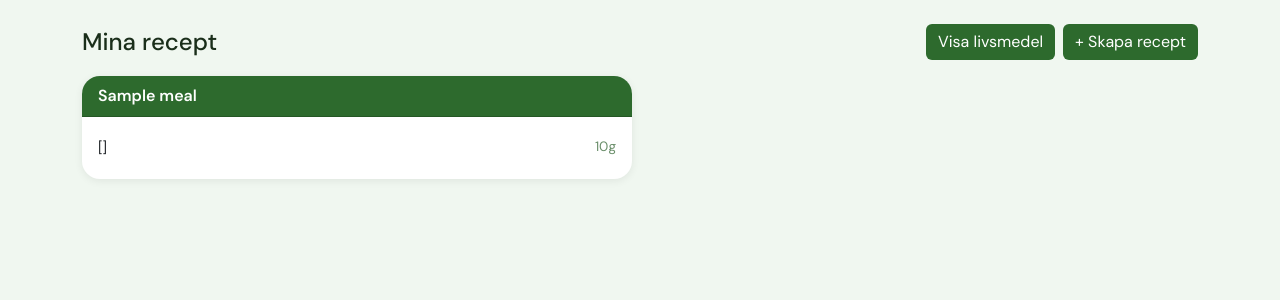
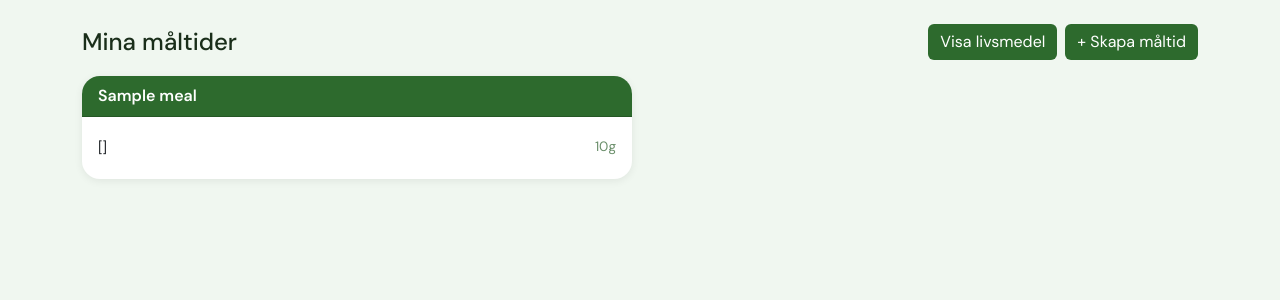
Before and after one commit to Lindbergviktor/MacroPW, a Flask app: template templates/meals.html in a window 1280 px wide. Shown: the part 56-356 px from the top of the page. Run offline with Flask 3, Linux system fonts and the light colour scheme; the template is opened without the code that fills it: most values are stand-ins (such as "Sample title", 1, 10 or a date in 2020); parts of the project's set-up code (start-up, migrations or seed data) failed here and were passed over; some libraries are stand-ins or nearby versions.

Commit message:
ändrade recept till måltid

```diff
--- a/templates/meals.html
+++ b/templates/meals.html
@@ -98,10 +98,10 @@
       {% endwith %}
 
       <div class="d-flex justify-content-between align-items-center mb-3">
-        <h4 class="mb-0">Mina recept</h4>
+        <h4 class="mb-0">Mina måltider</h4>
         <div class="d-flex gap-2">
           <a href="{{ url_for('foods') }}" class="btn btn-green">Visa livsmedel</a>
-          <button type="button" class="btn btn-green" data-bs-toggle="modal" data-bs-target="#createMealModal">+ Skapa recept</button>
+          <button type="button" class="btn btn-green" data-bs-toggle="modal" data-bs-target="#createMealModal">+ Skapa måltid</button>
         </div>
       </div>
 
@@ -130,7 +130,7 @@
         <div class="modal-content">
 
           <div class="modal-header" style="background-color: var(--green-dark);">
-            <h5 class="modal-title text-white" id="createMealModalLabel">Skapa recept</h5>
+            <h5 class="modal-title text-white" id="createMealModalLabel">Skapa måltid</h5>
             <button type="button" class="btn-close btn-close-white" data-bs-dismiss="modal" aria-label="Close"></button>
           </div>
 
@@ -138,7 +138,7 @@
             <form method="POST" action="{{ url_for('add_meal') }}">
 
               <div class="mb-3">
-                <label class="form-label">Namn på recept</label>
+                <label class="form-label">Namn på måltid</label>
                 <input type="text" class="form-control" name="meal_name" required>
               </div>
 
@@ -163,7 +163,7 @@
                 + Lägg till ingrediens
               </button>
 
-              <button type="submit" class="btn btn-green w-100">Spara recept</button>
+              <button type="submit" class="btn btn-green w-100">Spara måltid</button>
             </form>
           </div>
 
```
